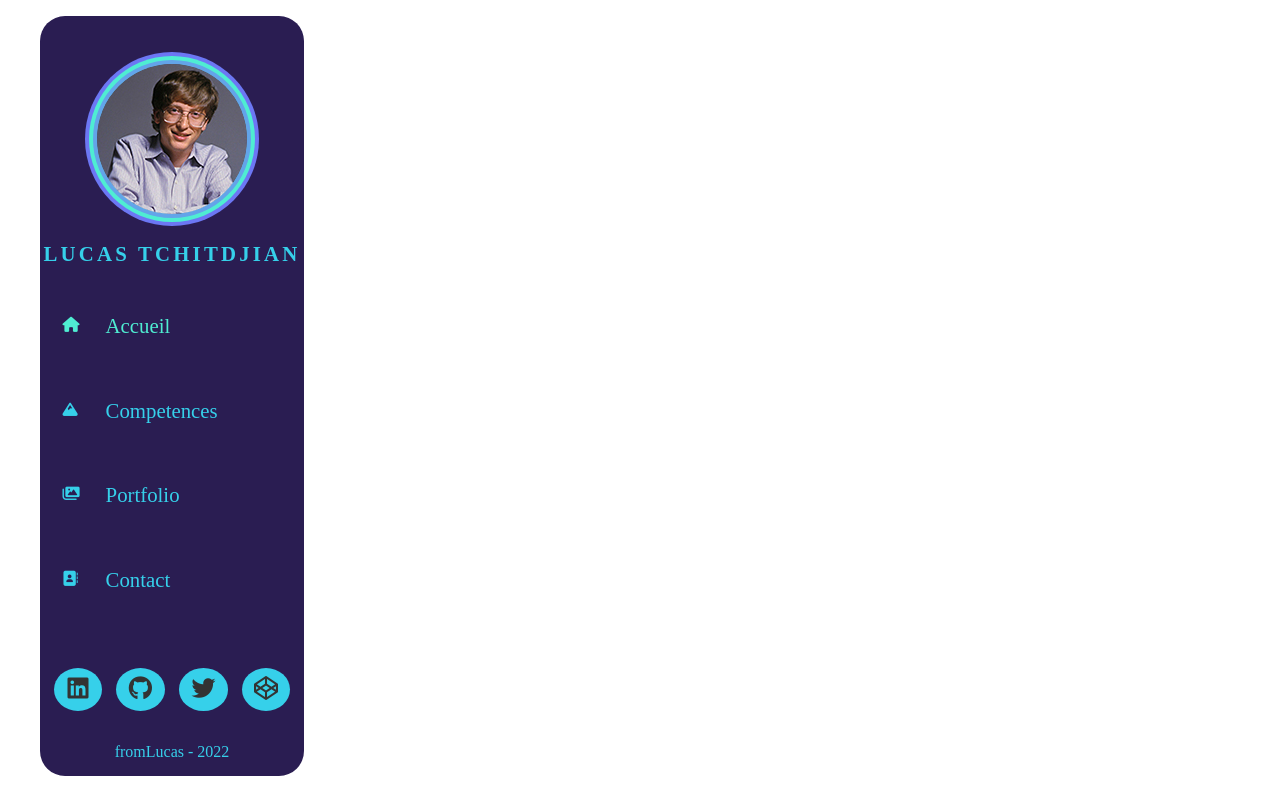
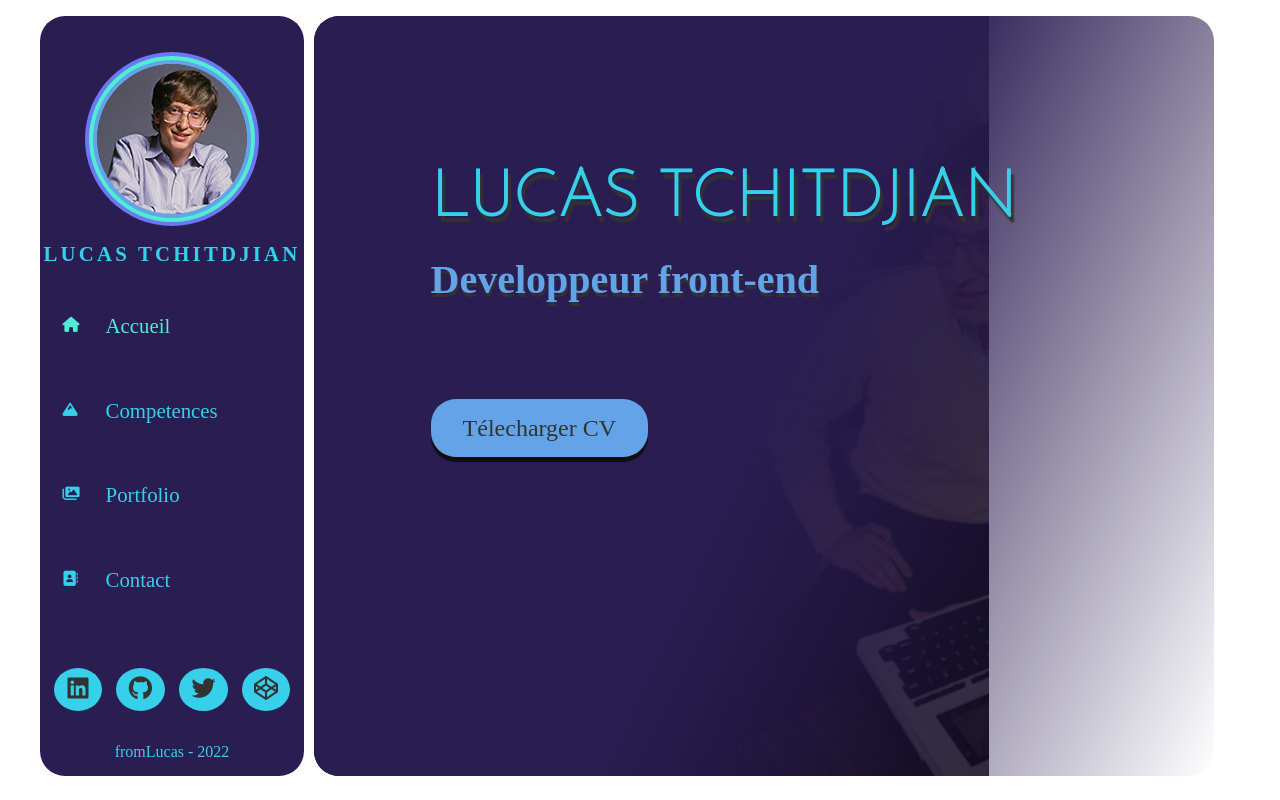
Before and after one commit to LucasTchitdjian/react-cv, a React (Create React App) app: page / in a window 1280 px wide. Built offline with nearby package versions, Linux system fonts and the light colour scheme; a web font is replaced by a local one.

Commit message:
homepage finished

```diff
--- a/src/pages/Home.js
+++ b/src/pages/Home.js
@@ -3,8 +3,17 @@
 
 const Home = () => {
   return (
-    <div>
+    <div className='home'>
       <Navigation />
+      <div className="homeContent">
+        <div className="content">
+          <h1>Lucas TCHITDJIAN</h1>
+          <h2>Developpeur front-end</h2>
+          <div className="pdf">
+            <a href="./media/CV.pdf" target="_blank">Télecharger CV</a>
+          </div>
+        </div>
+      </div>
     </div>
   );
 };
--- a/src/pages/NotFound.js
+++ b/src/pages/NotFound.js
@@ -1,9 +1,16 @@
 import React from 'react';
+import { NavLink } from 'react-router-dom';
 
 const NotFound = () => {
   return (
-    <div>
-      Not foound
+    <div className='notFound'>
+      <div className="notFoundContent">
+        <h3>Désolé cette page n'exsite pas</h3>
+        <NavLink exact to="/">
+          <i className='fas fa-home'></i>
+          <span>Accueil</span>
+        </NavLink>
+      </div>
     </div>
   );
 };
--- a/src/styles/_settings.scss
+++ b/src/styles/_settings.scss
@@ -53,7 +53,7 @@
   color: $black;
 }
 
-.home .knowledges .portfolio .contact {
+.home, .knowledges, .portfolio, .contact {
   display: flex;
 
   @media screen and (max-width: 850px) {
@@ -62,7 +62,7 @@
 }
 
 .homeContent, .knowledgesContent, .portfolioContent, .contactContent {
-  margin-left: .4rem;
+  margin-left: .6rem;
 
   @media screen and (max-width: 850px) {
     margin-left: 0 !important;
--- /dev/null
+++ b/src/styles/pages/_home.scss
@@ -0,0 +1,75 @@
+.home {
+
+  .homeContent {
+    background: linear-gradient(115deg, $color-1 50%, transparent 100%);
+    min-height: $min-height;
+    width: 75%;
+    min-height: 500px;
+    border-radius: $borderRadius;
+    position: relative;
+    overflow: hidden;
+
+    &:after {
+      content: '';
+      position: absolute;
+      height: 100%;
+      width: inherit;
+      background: url('../../media/bigGates.jpg') no-repeat center/cover;
+      z-index: -1;
+      filter: brightness(30%);
+    }
+
+    .content {
+      position: absolute;
+      top: 20%;
+      left: 13%;
+      font-family: $font-1;
+
+      h1 {
+        font-size: 4rem;
+        font-family: $font-3;
+        color: $color-5;
+        text-transform: uppercase;
+        text-shadow: 3px 6px 2px $black;
+      }
+      h2 {
+        font-size: 2.5rem;
+        padding: 1.5rem 0 7rem;
+        color: $color-3;
+        text-shadow: 1px 4px 1px $black;
+      }
+      .pdf {
+        a {
+          font-size: 1.5rem;
+          background: $color-3;
+          padding: 1rem 2rem;
+          border-radius: $borderRadius;
+          box-shadow: 0 5px 1px rgb(15, 15, 15);
+          transition: 0.2s ease;
+
+          &:hover {
+            background: $color-4;
+          }
+        }
+      }
+    }
+  }
+}
+@media screen and (max-width: 850px){
+  .homeContent {
+    margin: 0 !important;
+  }
+}
+@media screen and (max-width:580px){
+  .homeContent {
+    &:after {
+    background: url('../../media/bigGates.jpg') no-repeat 60% 50%/cover !important;
+    }
+    h1 {
+      font-size: 3rem !important;
+    }
+    h2 {
+      font-size: 1.8rem !important;
+    }
+  }
+}
--- /dev/null
+++ b/src/styles/pages/_notFound.scss
@@ -0,0 +1,28 @@
+.notFound {
+  @include verticalCenter;
+  height: 95vh;
+  max-width: 1200px;
+  background: $color-3;
+  border-radius: $borderRadius;
+  text-align: center;
+
+  h3 {
+    margin-bottom: 3rem;
+    font-size: 2rem;
+  }
+
+  a {
+    padding: 1rem 1rem;
+    border-radius: $borderRadius;
+    background: $color-5;
+    transition: .2s;
+
+    span {
+      margin: 0 1rem;
+    }
+
+    &:hover {
+      background: $color-4;
+    }
+  }
+}
--- a/src/styles/styles.scss
+++ b/src/styles/styles.scss
@@ -1,2 +1,7 @@
 @import './settings';
 @import './components/navigation';
+@import './pages/home';
+@import './pages/contact';
+@import './pages/knowledges';
+@import './pages/notFound';
+@import './pages/portfolio';
```
Also changed, not shown: src/styles/pages/_contact.scss (added), src/styles/pages/_knowledges.scss (added), src/styles/pages/_portfolio.scss (added).
